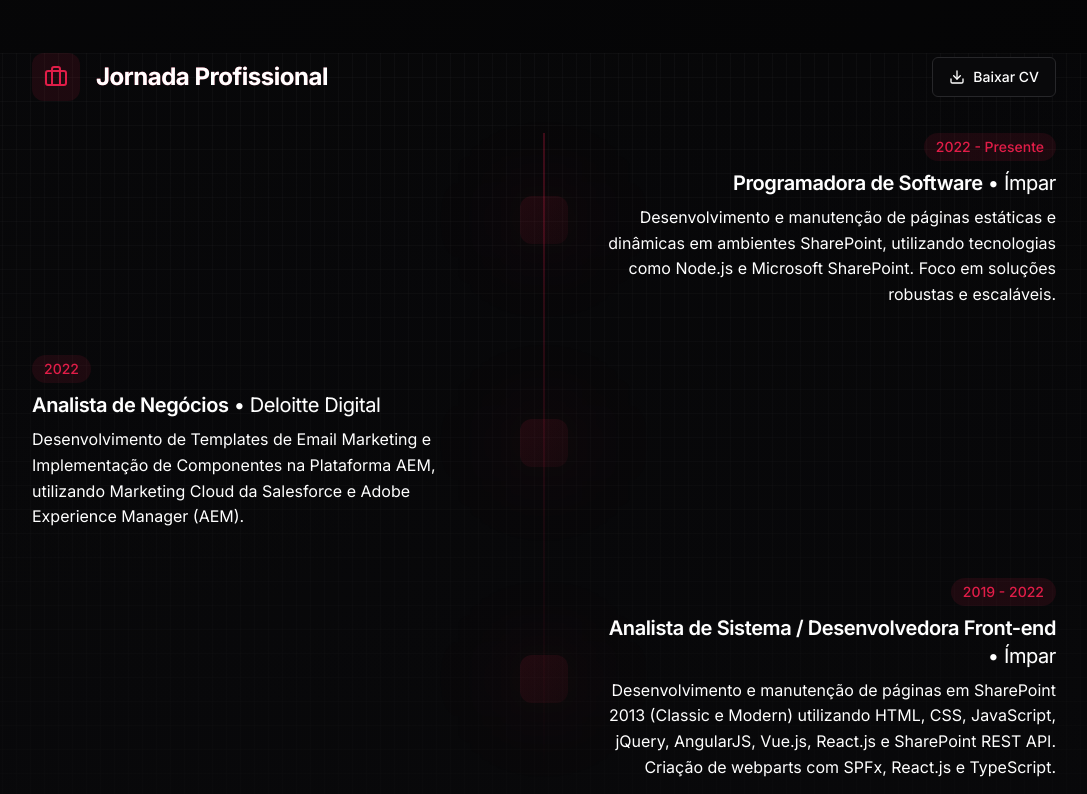
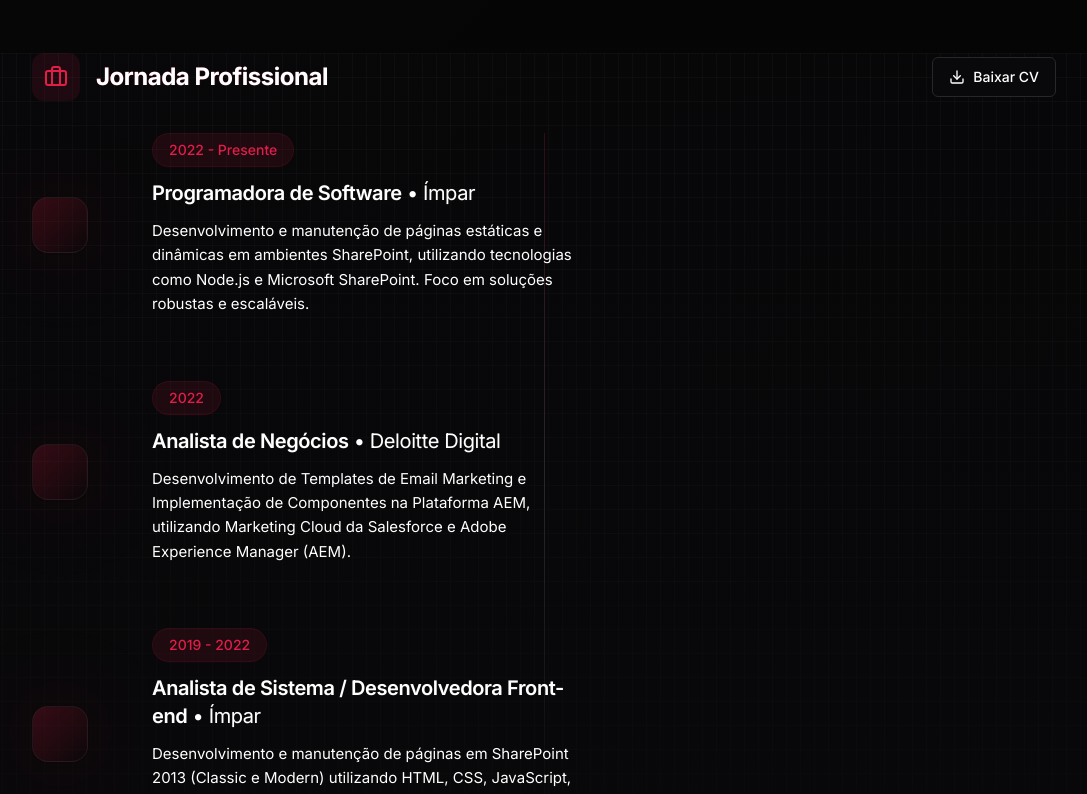
Before and after one commit to zaairaag/portifolio, a Next.js app: page /sobre in a window 1280 px wide. Shown: the part 480-1274 px from the top of the page, without its empty margins (96-1183 px from the left). Built offline with nearby package versions, Linux system fonts and the light colour scheme.

Commit message:
ajuste layout

```diff
--- a/app/servicos/page.tsx
+++ b/app/servicos/page.tsx
@@ -41,8 +41,7 @@ export default function Services() {
           {/* Grid de Serviços */}
           <div className="grid grid-cols-1 md:grid-cols-2 lg:grid-cols-3 gap-8">
             {services.map((service, index) => (
-              <Link
-                href={`/servicos/${service.slug}`}
+              <div
                 key={index}
                 className="group block relative overflow-hidden"
               >
@@ -63,12 +62,15 @@ export default function Services() {
                   <p className="text-muted-foreground mb-6">{service.description}</p>
 
                   {/* Link */}
-                  <div className="mt-auto inline-flex items-center text-primary font-medium">
+                  <Link
+                    href={`/servicos/${service.slug}`}
+                    className="mt-auto inline-flex items-center text-primary font-medium hover:underline"
+                  >
                     Saiba mais
                     <ArrowRight className="ml-2 h-4 w-4" />
-                  </div>
+                  </Link>
                 </div>
-              </Link>
+              </div>
             ))}
           </div>
         </div>
--- a/components/main-nav.tsx
+++ b/components/main-nav.tsx
@@ -1,7 +1,6 @@
 'use client'
 
 import { services } from '@/data/services'
-import { ChevronDown } from 'lucide-react'
 
 import * as React from 'react'
 
@@ -65,7 +64,6 @@ export function MainNav() {
                 )}
               >
                 Serviços
-                <ChevronDown className="relative top-[1px] h-4 w-4 transition duration-200 group-data-[state=open]:rotate-180" />
               </NavigationMenuTrigger>
             </Link>
             <NavigationMenuContent>
--- a/components/sections/work-process.tsx
+++ b/components/sections/work-process.tsx
@@ -99,6 +99,7 @@ export function WorkProcess() {
               description: step.description,
               icon: step.icon
             }))}
+            alternating={true}
           />
         </motion.div>
       </div>
--- a/components/ui/timeline.tsx
+++ b/components/ui/timeline.tsx
@@ -2,48 +2,68 @@
 
 import React from 'react'
 import { motion } from 'framer-motion'
+import cn from 'classnames'
 
 interface TimelineItem {
   year: string
   role: string
-  company: string
+  company?: string
   description: string
   icon?: React.ReactNode
 }
 
 interface TimelineProps {
   items: TimelineItem[]
+  alternating?: boolean
 }
 
-export function Timeline({ items }: TimelineProps) {
+export function Timeline({ items, alternating = false }: TimelineProps) {
   return (
     <div className="relative">
       {/* Linha Central */}
-      <motion.div
-        className="absolute left-1/2 -translate-x-1/2 top-0 bottom-0 w-px bg-gradient-to-b from-primary/50 via-primary/20 to-transparent"
-        initial={{ height: 0 }}
-        whileInView={{ height: '100%' }}
-        viewport={{ once: true }}
-        transition={{ duration: 0.5 }}
-      />
+      <div className="absolute inset-0 flex justify-center">
+        <div className="w-[1px] bg-gradient-to-b from-primary/20 via-border to-border/0" />
+      </div>
 
       {/* Items */}
-      <div className="space-y-12">
+      <div className="space-y-16 relative">
         {items.map((item, index) => (
           <motion.div
             key={index}
-            className={`relative flex items-center gap-8 ${
-              index % 2 === 0 ? 'flex-row-reverse' : ''
-            }`}
-            initial={{ opacity: 0, x: index % 2 === 0 ? 20 : -20 }}
+            className={cn(
+              "relative flex items-center md:gap-16 gap-8",
+              alternating && index % 2 === 1 && "flex-row-reverse"
+            )}
+            initial={{ opacity: 0, x: alternating ? (index % 2 === 0 ? -20 : 20) : -20 }}
             whileInView={{ opacity: 1, x: 0 }}
             viewport={{ once: true }}
             transition={{ delay: index * 0.1 }}
           >
+            {/* Ícone */}
+            <motion.div
+              className="relative z-10 shrink-0"
+              initial={{ opacity: 0, scale: 0.5 }}
+              whileInView={{ opacity: 1, scale: 1 }}
+              viewport={{ once: true }}
+              transition={{ delay: index * 0.1 + 0.2 }}
+            >
+              <div className="w-14 h-14 rounded-2xl bg-gradient-to-br from-primary/20 to-primary/0 flex items-center justify-center text-primary border border-border/50 shadow-sm">
+                {item.icon}
+              </div>
+              <div className="absolute -inset-4 bg-primary/5 rounded-[28px] blur-2xl" />
+            </motion.div>
+
             {/* Conteúdo */}
-            <div className={`flex-1 ${index % 2 === 0 ? 'text-right' : ''}`}>
+            <div className={cn(
+              "flex-1 space-y-3",
+              alternating && index % 2 === 1 && "text-right"
+            )}>
               <motion.div
-                className="inline-flex items-center justify-center px-3 py-1 mb-2 text-sm font-medium rounded-full bg-primary/10 text-primary"
+                className={cn(
+                  "inline-flex items-center justify-center px-4 py-1.5 text-sm font-medium rounded-full",
+                  "bg-primary/10 text-primary border border-primary/10",
+                  "shadow-sm shadow-primary/5"
+                )}
                 initial={{ opacity: 0, scale: 0.9 }}
                 whileInView={{ opacity: 1, scale: 1 }}
                 viewport={{ once: true }}
@@ -52,17 +72,19 @@ export function Timeline({ items }: TimelineProps) {
                 {item.year}
               </motion.div>
               <motion.h3
-                className="text-xl font-semibold mb-2"
+                className="text-xl font-semibold"
                 initial={{ opacity: 0, y: 10 }}
                 whileInView={{ opacity: 1, y: 0 }}
                 viewport={{ once: true }}
                 transition={{ delay: index * 0.1 + 0.3 }}
               >
                 {item.role}
-                {item.company && <span className="text-muted-foreground"> • {item.company}</span>}
+                {item.company && (
+                  <span className="text-muted-foreground font-normal"> • {item.company}</span>
+                )}
               </motion.h3>
               <motion.p
-                className="text-muted-foreground"
+                className="text-muted-foreground text-[15px] leading-relaxed"
                 initial={{ opacity: 0, y: 10 }}
                 whileInView={{ opacity: 1, y: 0 }}
                 viewport={{ once: true }}
@@ -72,20 +94,6 @@ export function Timeline({ items }: TimelineProps) {
               </motion.p>
             </div>
 
-            {/* Ícone */}
-            <motion.div
-              className="relative z-10 shrink-0"
-              initial={{ opacity: 0, scale: 0.5 }}
-              whileInView={{ opacity: 1, scale: 1 }}
-              viewport={{ once: true }}
-              transition={{ delay: index * 0.1 + 0.2 }}
-            >
-              <div className="w-12 h-12 rounded-xl bg-gradient-to-br from-primary/10 to-primary/5 flex items-center justify-center text-primary">
-                {item.icon}
-              </div>
-              <div className="absolute -inset-4 bg-primary/5 rounded-[24px] blur-2xl" />
-            </motion.div>
-
             {/* Espaçador */}
             <div className="flex-1" />
           </motion.div>
--- a/package.json
+++ b/package.json
@@ -46,6 +46,7 @@
     "@types/react-dom": "18.2.7",
     "autoprefixer": "10.4.15",
     "class-variance-authority": "^0.7.0",
+    "classnames": "^2.5.1",
     "clsx": "^2.1.1",
     "cmdk": "^1.0.0",
     "date-fns": "^3.6.0",
```
